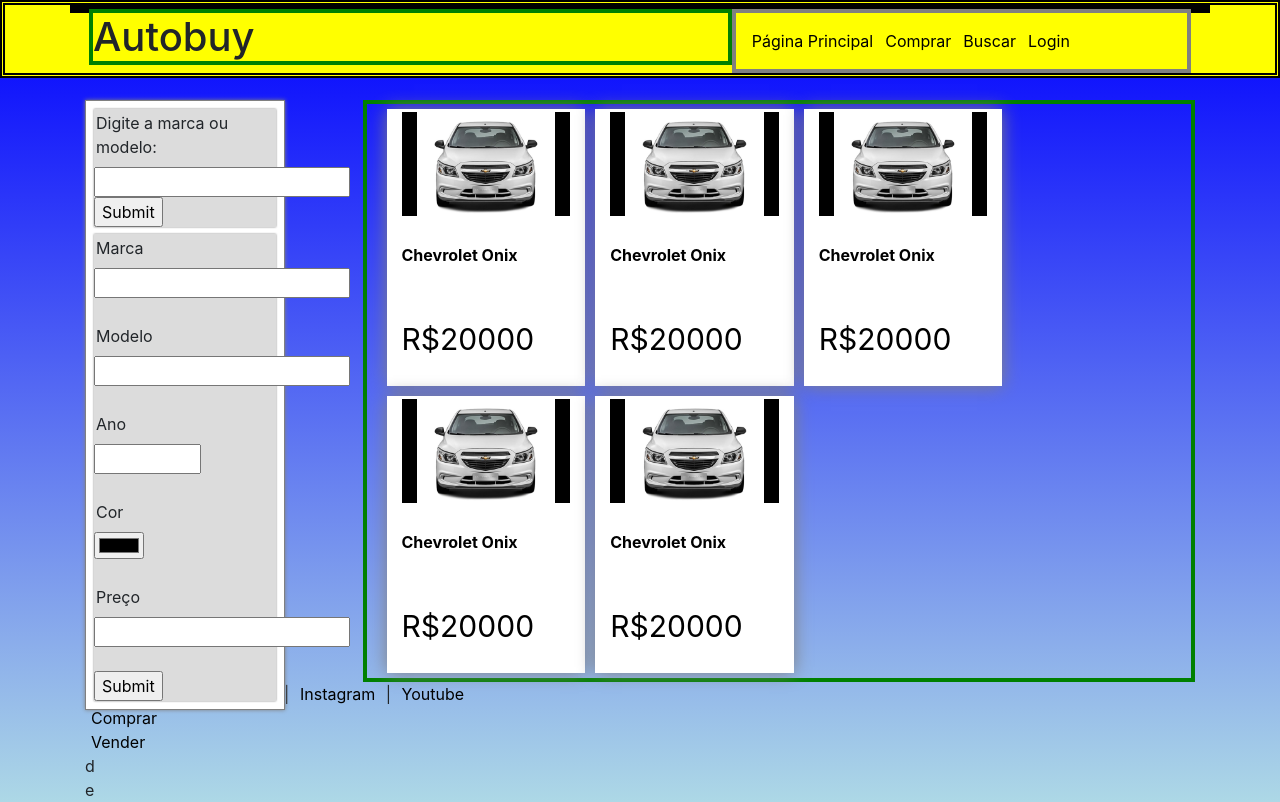
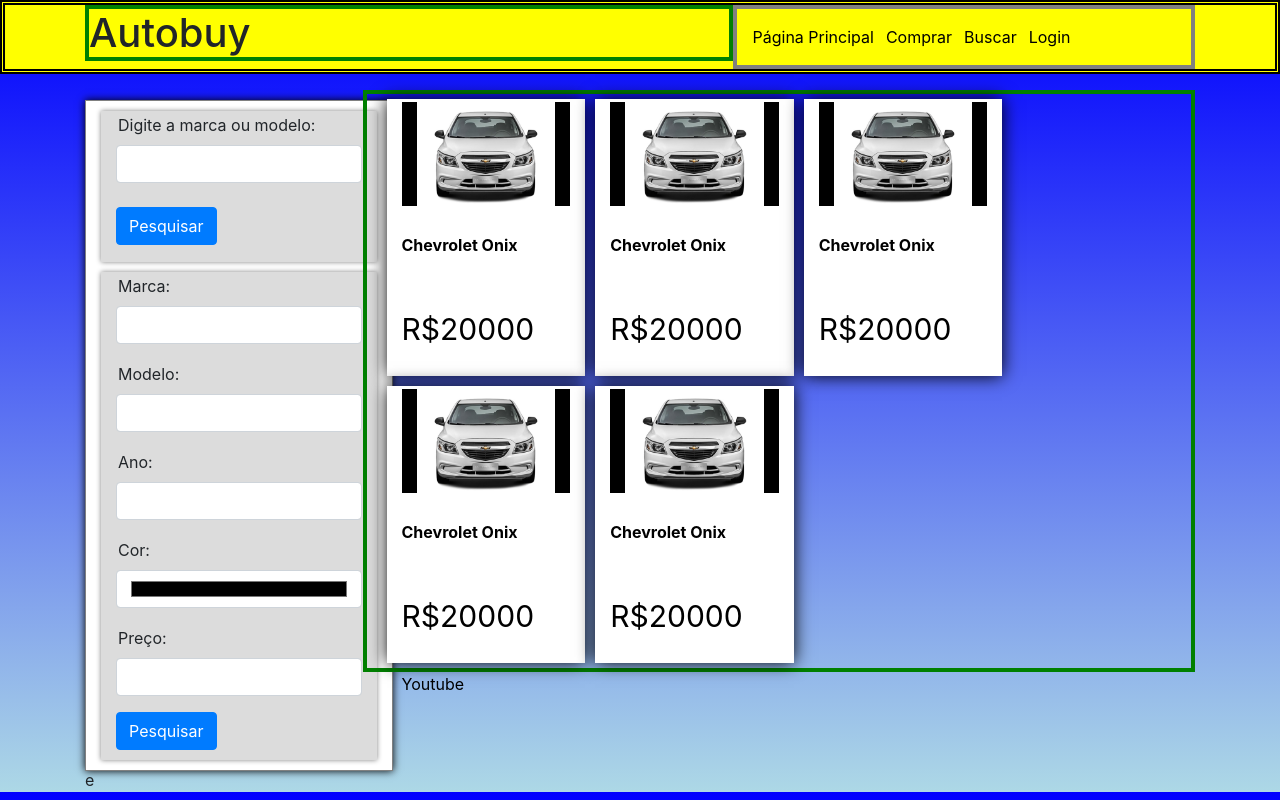
Before and after one commit to AugustoHide/Autobuy, a PHP site: page /View/paginaPrincipal.html in a window 1280 px wide. Run offline with PHP 8.4, Linux system fonts and the light colour scheme.

Commit message:
Add files via upload

```diff
--- a/Autobuy-master/View/css/estilo_header.css
+++ b/Autobuy-master/View/css/estilo_header.css
@@ -8,7 +8,6 @@ header{
 
 .area{
 	position: relative;
-	border: 4px solid black;
 }
 
 #links-cabecalho{
--- a/Autobuy-master/View/css/estilo_principal.css
+++ b/Autobuy-master/View/css/estilo_principal.css
@@ -1,29 +1,31 @@
 .area-principal{
 	margin: 0px auto;
-	position: relative;
 }
 
 aside{
 	float: left;
-	margin-top: 100px;
-	padding: 5px;
-	border: 1px solid grey;
-	width: 200px;
-	background-color: white;
-	box-shadow: 0px 0px 4px grey;
 	position: absolute;
 }
 
+.aside{
+	padding: 10px;
+	border: 1px solid grey;
+	box-shadow: 0px 0px 8px black;
+	background-color: white;
+	margin-top: 100px;
+}
+
 .busca-rapida{
-	margin: 3px 3px 7px 3px;
 	background-color: #DCDCDC;
-	box-shadow: 0px 0px 2px grey;
+	box-shadow: 0px 0px 5px grey;
+	padding-bottom: 1px;
+	margin-bottom: 10px;
 }
 
 .busca-detalhada{
-	margin: 3px;
 	background-color: #DCDCDC;
-	box-shadow: 0px 0px 2px grey;
+	box-shadow: 0px 0px 5px grey;
+	padding-bottom: 10px;
 }
 
 
@@ -32,7 +34,7 @@ aside{
 .conteudo-principal{
 	position: absolute;
 	float: right;
-	margin-top: 100px;
+	margin-top: 90px;
 	margin-left: 250px;
 	border: 4px solid green;
 }
@@ -41,7 +43,7 @@ aside{
 	margin: 5px;
 	float: left;
 	background-color: white;
-	box-shadow: 0px 0px 17px grey;
+	box-shadow: 0px 0px 17px black;
 }
 
 .info-anuncio{
--- a/Autobuy-master/View/paginaPrincipal.html
+++ b/Autobuy-master/View/paginaPrincipal.html
@@ -49,34 +49,43 @@
 			</div>
 		</header>
 		<div class="area-principal container">
-			<aside >
-				<!--Mecanismos de buscas-->
-				<div class="busca-rapida">
-					<form method="POST">
-						<label >Digite a marca ou modelo: <br></label>
-						<input type="text" name="busca-rapida"><br>
-						<input type="submit" name="pesquisar"><br>
-					</form>
+			<aside>
+				<div class="col-sm-11 aside">
+					<!--Mecanismos de buscas-->
+					<div class="busca-rapida col-sm-12">
+						<form method="POST">
+							<div class="form-group">
+								<label for="busca-rapida">Digite a marca ou modelo:</label>
+								<input type="text" name="busca-rapida" class="form-control" id="busca-rapida"><br>
+								<button type="submit" class="btn btn-primary">Pesquisar</button>
+							</div>
+						</form>
+					</div>
+					<div class="busca-detalhada col-sm-12">
+						<form method="POST">
+							<div class="form-group">
+								<label for="marca">Marca:</label>
+								<input type="text" name="marca" class="form-control" id="marca">
+							</div>
+							<div class="form-group">
+								<label for="modelo">Modelo:</label>
+								<input type="text" name="modelo" class="form-control" id="modelo">
+							</div>
+							<div class="form-group">
+								<label for="ano">Ano:</label>
+								<input type="number" name="ano" class="form-control" id="ano"  min="1900" max="2020">
+							</div>
+							<div class="form-group">
+								<label for="cor">Cor:</label>
+								<input type="color" name="cor" class="form-control" id="cor">
+							</div>
+							<div class="form-group">
+								<label for="preco">Preço:</label>
+								<input type="number" name="preco" class="form-control" id="preco"  min="1000" step="1000">
+							</div>
+							<button type="submit" class="btn btn-primary">Pesquisar</button>
+						</form>
 				</div>
-				<div class="busca-detalhada">
-					<form method="POST">
-						<label>Marca</label><br>
-						<input type="text" name="marca"><br>
-						<br>
-						<label>Modelo</label><br>
-						<input type="text" name="modelo"><br>
-						<br>
-						<label>Ano</label><br>
-						<input type="number" name="ano" min="1900" max="2020"><br>
-						<br>
-						<label>Cor</label><br>
-						<input type="color" name="cor"><br>
-						<br>
-						<label>Preço</label><br>
-						<input type="number" name="preco" min="1000" step="1000"><br>
-						<br>
-						<input type="submit" name="pesquisar"><br>
-					</form>
 				</div>
 			</aside>
 			<div class="conteudo-principal col-sm-9">
@@ -141,14 +150,14 @@
 				</section>
 			</div>
 		</div>
-		<footer class="container">
+		<footer class="container ">
 			<!--Links para:
 				páginas do site
 				Termos de uso
 				etc
 			-->
 			dw
-			<div class="conteudo-rodape">
+			<div class="conteudo-rodape footer">
 				<span>Redes sociais </span>
 				<a href="#">Facebook</a> |
 				<a href="#">Instagram</a> |
```
Also changed, not shown: Autobuy-master/View/css/estilo_footer.css (+2 -7 lines).
